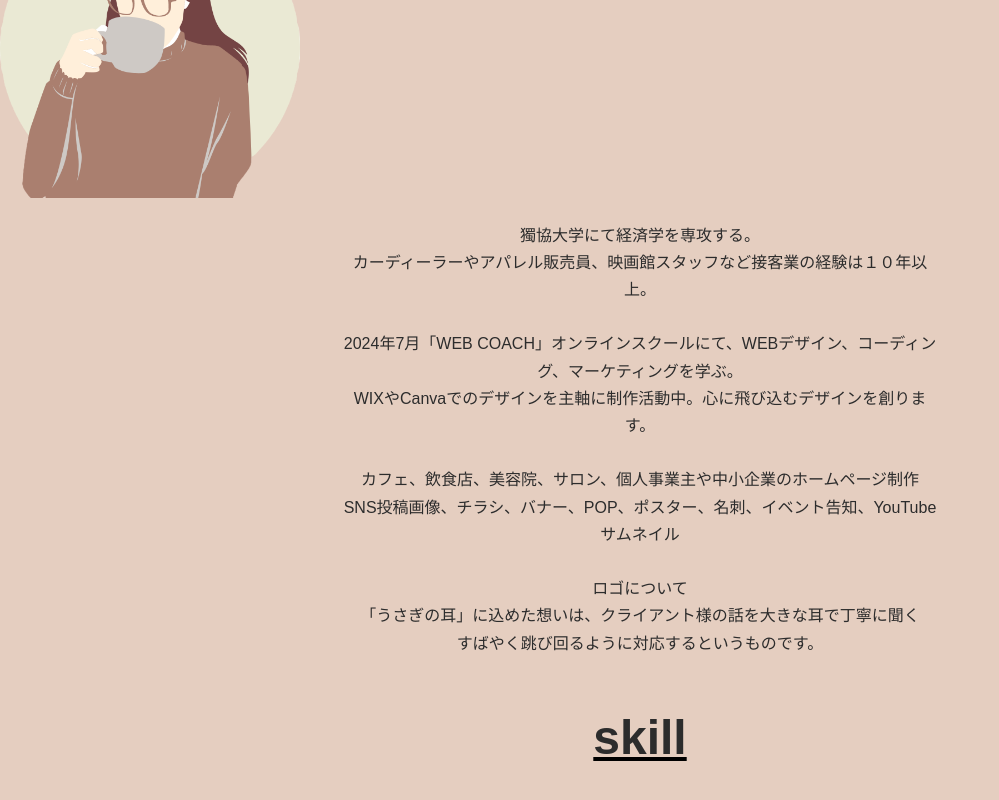
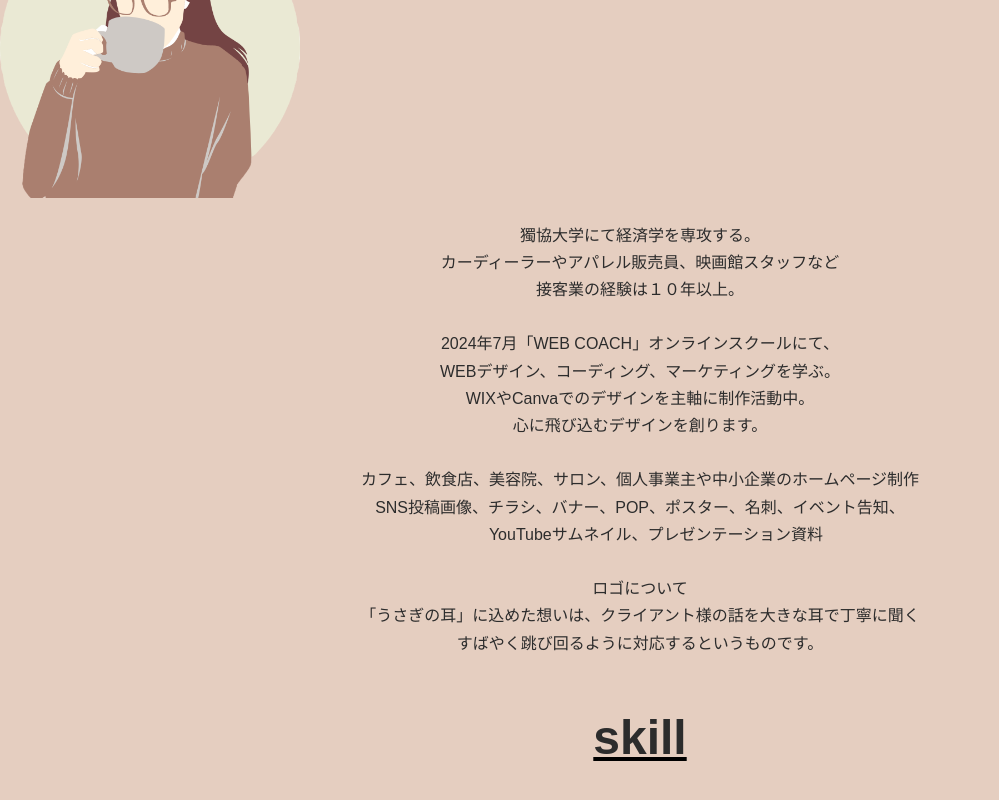
Before and after one commit to kawaharaikuko/portfolio2024, a plain HTML site: page index.html in a window 1280 px wide. Shown: the part 1444-2244 px from the top of the page, without its empty margins (0-999 px from the left). Drawn offline with Linux system fonts and the light colour scheme.

Commit message:
Update index.html

```diff
--- a/index.html
+++ b/index.html
@@ -60,13 +60,18 @@
         </p>
         <article>
             <p>獨協大学にて経済学を専攻する。<br>
-            カーディーラーやアパレル販売員、映画館スタッフなど接客業の経験は１０年以上。<br>
+            カーディーラーやアパレル販売員、映画館スタッフなど<br>
+            接客業の経験は１０年以上。<br>
             <br>
-            2024年7月「WEB COACH」オンラインスクールにて、WEBデザイン、コーディング、マーケティングを学ぶ。<br>
-            WIXやCanvaでのデザインを主軸に制作活動中。心に飛び込むデザインを創ります。<br>
+            2024年7月「WEB COACH」オンラインスクールにて、<br>
+            WEBデザイン、コーディング、マーケティングを学ぶ。<br>
+            WIXやCanvaでのデザインを主軸に制作活動中。<br>
+                心に飛び込むデザインを創ります。<br>
             <br>
             カフェ、飲食店、美容院、サロン、個人事業主や中小企業のホームページ制作<br>
-            SNS投稿画像、チラシ、バナー、POP、ポスター、名刺、イベント告知、YouTubeサムネイル<br>
+            SNS投稿画像、チラシ、バナー、POP、ポスター、名刺、イベント告知、<br>
+        　　YouTubeサムネイル、プレゼンテーション資料<br>
+
             <br>
             ロゴについて<br>
             「うさぎの耳」に込めた想いは、クライアント様の話を大きな耳で丁寧に聞く<br>
```
